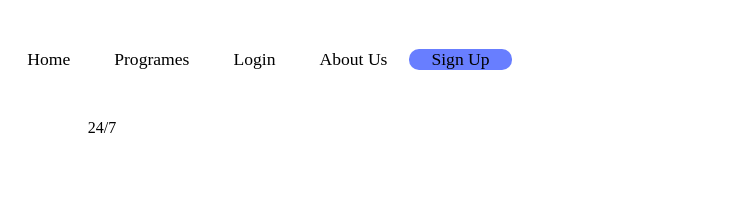
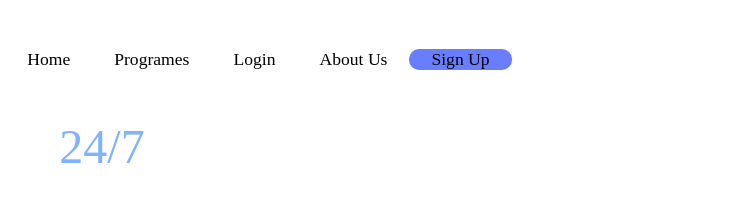
Before and after one commit to ahmed-hounati/fitzone, a plain HTML site: page index.html in a window 1280 px wide. Shown: the top 210 px of the page, 538-1280 px from the left. Drawn offline with Linux system fonts and the light colour scheme; a web font is replaced by a local one.

Commit message:
last-update

```diff
--- a/css/style.css
+++ b/css/style.css
@@ -66,10 +66,10 @@ section .home {
   gap: 50px;
 }
 
-/* span {
+span {
   color: var(--secend-color);
   font-size: var(--h2-font);
-} */
+}
 
 section .home h1 {
   font-size: var(--big-font);
```
